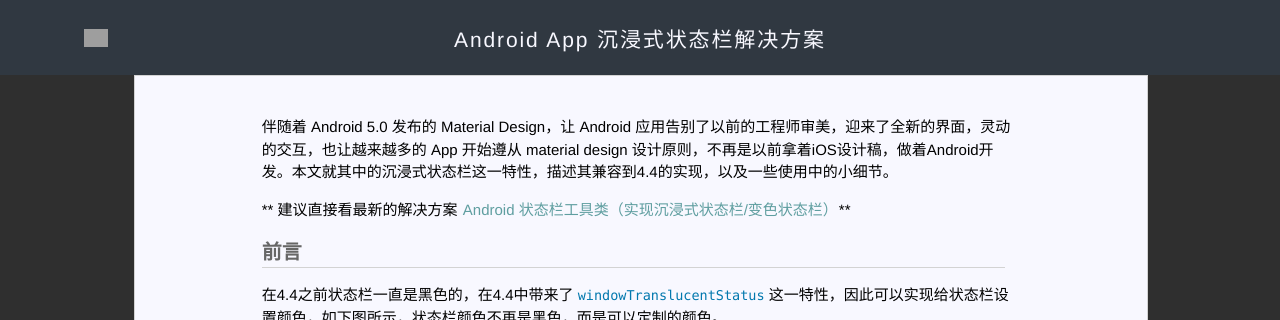
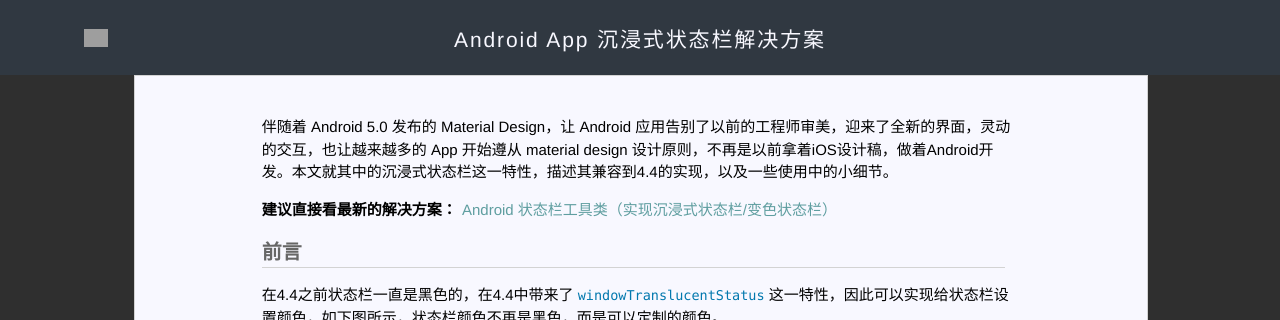
Before and after one commit to laobie/laobie.github.io, a Jekyll site: the page built from _posts/2016-02-15-status-bar-demo.md, in a window 1280 px wide and 900 px high, cut to the strip 0-320 px from the top of the window. Built offline with Jekyll 4.4.1, drawn with Linux system fonts in a browser that asks for light colours; comment, search, counter and statistics services are not loaded; grey boxes are pictures that could not be loaded.

```diff
--- a/_posts/2016-02-15-status-bar-demo.md
+++ b/_posts/2016-02-15-status-bar-demo.md
@@ -6,7 +6,9 @@ category: Android
 
 伴随着 Android 5.0 发布的 Material Design，让 Android 应用告别了以前的工程师审美，迎来了全新的界面，灵动的交互，也让越来越多的 App 开始遵从 material design 设计原则，不再是以前拿着iOS设计稿，做着Android开发。本文就其中的沉浸式状态栏这一特性，描述其兼容到4.4的实现，以及一些使用中的小细节。
 
-** 建议直接看最新的解决方案 [Android 状态栏工具类（实现沉浸式状态栏/变色状态栏）](http://laobie.github.io/android/2016/03/27/statusbar-util.html)**
+**建议直接看最新的解决方案：**
+ [Android 状态栏工具类（实现沉浸式状态栏/变色状态栏）](http://laobie.github.io/android/2016/03/27/statusbar-util.html)
+
 ### 前言
 在4.4之前状态栏一直是黑色的，在4.4中带来了 `windowTranslucentStatus` 这一特性，因此可以实现给状态栏设置颜色，如下图所示，状态栏颜色不再是黑色，而是可以定制的颜色。
 
```
